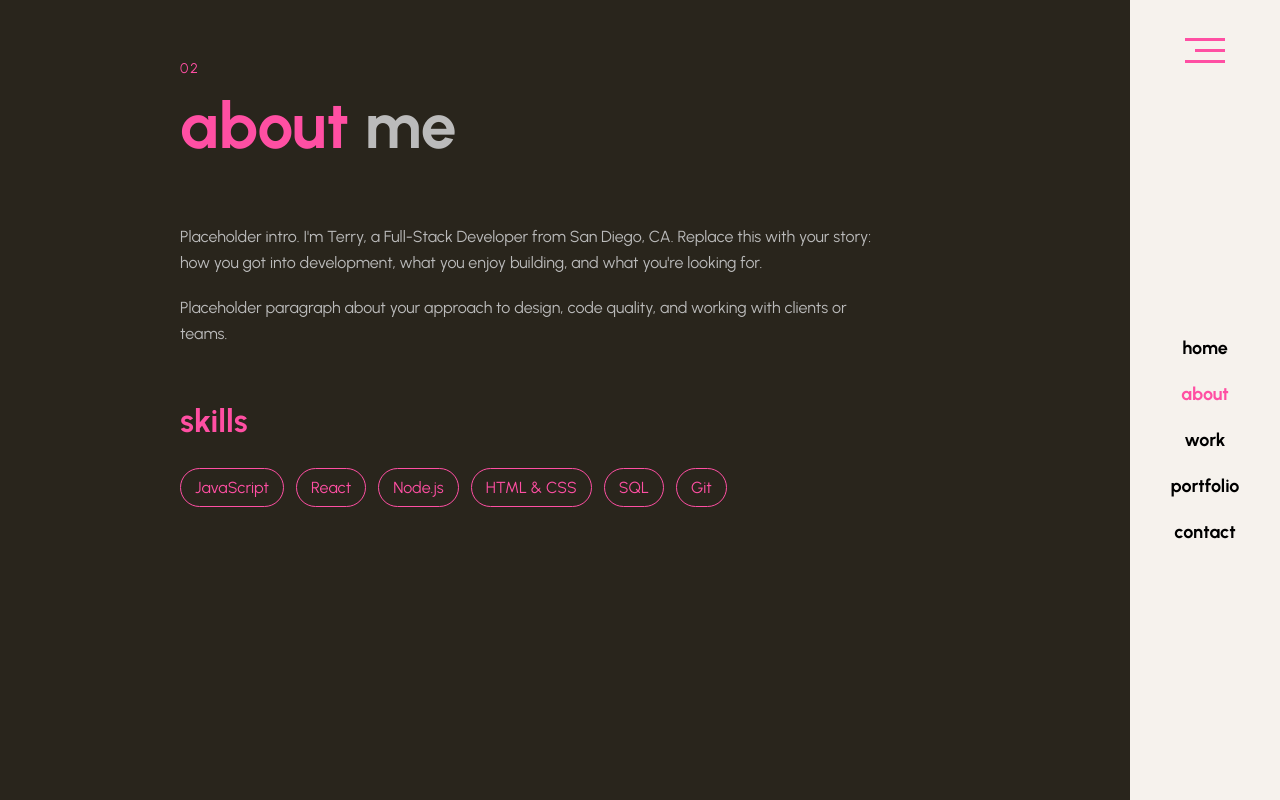
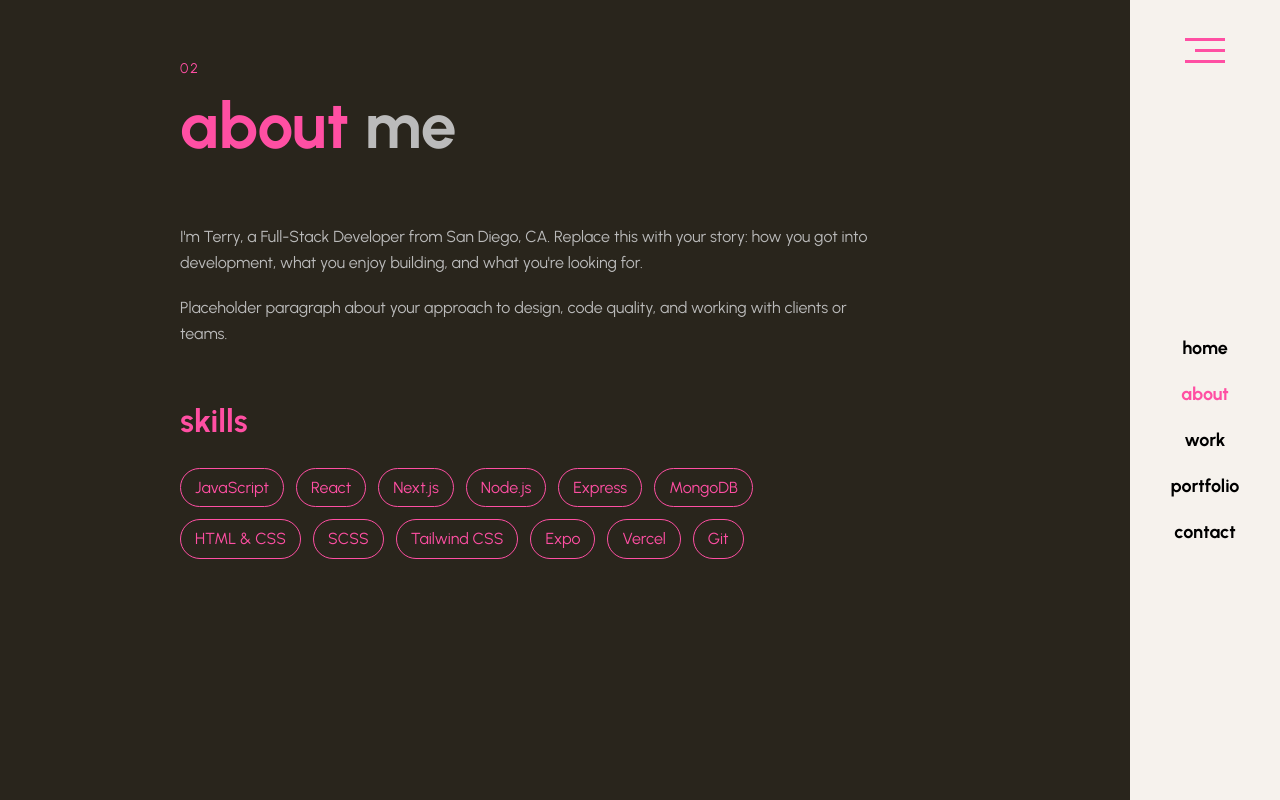
Before and after one commit to biesboerTerry-FS/thatDevTerry, a React (Create React App) app: page /about in a window 1280 px wide. Built offline with nearby package versions, Linux system fonts and the light colour scheme.

Commit message:
Expand skills list based on portfolio projects

```diff
--- a/src/pages/About.js
+++ b/src/pages/About.js
@@ -1,6 +1,19 @@
 import React, { useEffect } from "react";
 
-const skills = ["JavaScript", "React", "Node.js", "HTML & CSS", "SQL", "Git"];
+const skills = [
+	"JavaScript",
+	"React",
+	"Next.js",
+	"Node.js",
+	"Express",
+	"MongoDB",
+	"HTML & CSS",
+	"SCSS",
+	"Tailwind CSS",
+	"Expo",
+	"Vercel",
+	"Git",
+];
 
 const About = () => {
 	useEffect(() => {
@@ -18,7 +31,7 @@ const About = () => {
 
 			<div className="pageBody">
 				<p>
-					Placeholder intro. I'm Terry, a Full-Stack Developer from San
+					I'm Terry, a Full-Stack Developer from San
 					Diego, CA. Replace this with your story: how you got into
 					development, what you enjoy building, and what you're looking for.
 				</p>
--- a/src/pages/Contact.js
+++ b/src/pages/Contact.js
@@ -18,8 +18,8 @@ const Contact = () => {
 			<div className="pageBody">
 				<p>
 					Email:{" "}
-					<a className="accentLink" href="mailto:hello@example.com">
-						hello@example.com
+					<a className="accentLink" href="mailto:terry@thatdudeterry.com">
+						terry@thatdudeterry.com
 					</a>
 				</p>
 				<p>
```
